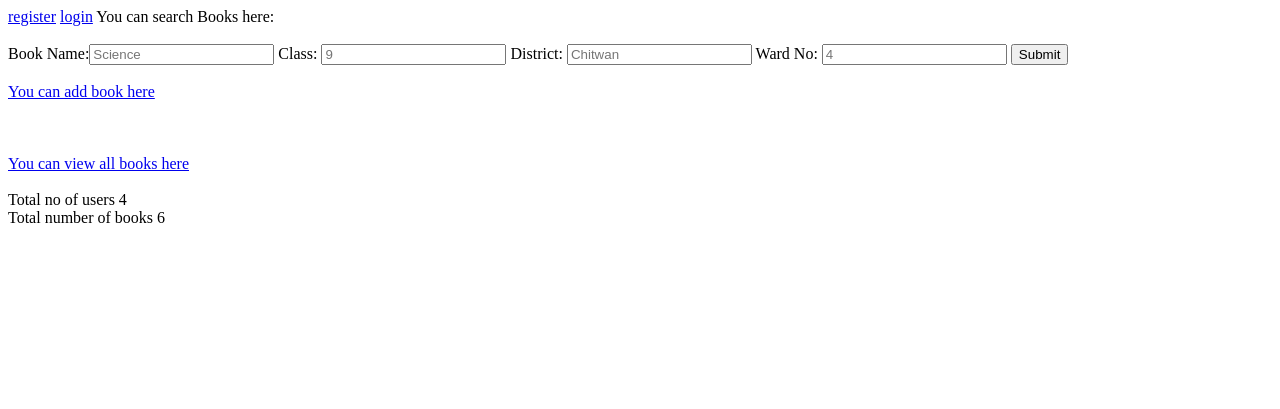
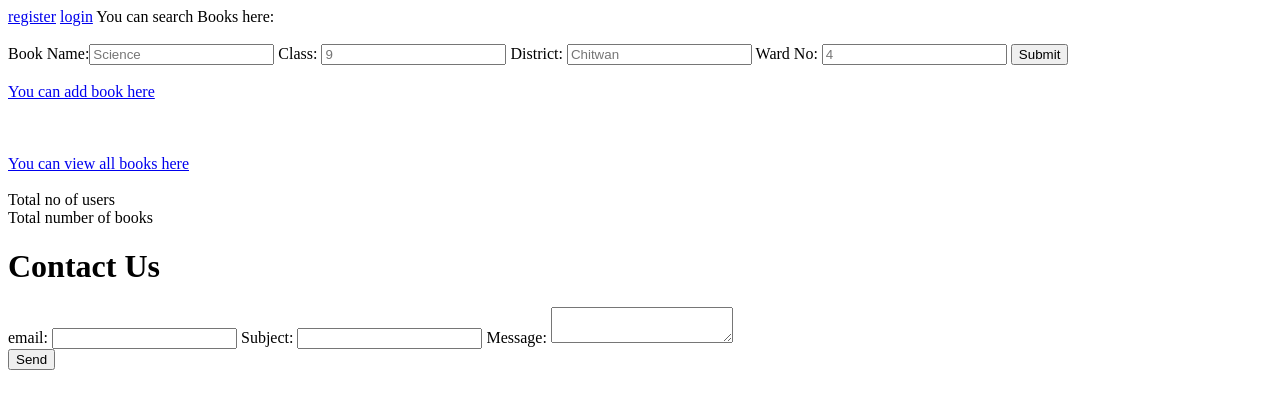
Before and after one commit to Ashwin-Dhakal/Mero-Book, a Django app: page / in a window 1280 px wide. Shown: the top 409 px of the page. Run offline with Django 3.2, Linux system fonts and the light colour scheme; data comes from the database, SQL or seed files in the repository; both versions use the stored data as it was after the commit; some libraries are stand-ins or nearby versions.

Commit message:
v 0.1 - Contact us backend added

```diff
--- a/backend/donate/forms.py
+++ b/backend/donate/forms.py
@@ -5,3 +5,8 @@
     class Meta:
         model=Details
         fields=['Name', 'Class', 'Publisher', 'Edition', 'Status', 'Your_District','Ward_number', 'Phone_number' ]
+
+class ContactForm(forms.Form):
+    from_email = forms.EmailField(required=True)
+    subject = forms.CharField(required=True)
+    message = forms.CharField(widget=forms.Textarea, required=True)
--- a/backend/donate/templates/donate/index.html
+++ b/backend/donate/templates/donate/index.html
@@ -39,5 +39,36 @@
 <br>
 Total no of users {{ total_users}}<br>
 Total number of books {{total_books}}
+
+
+
+<h1>Contact Us</h1>
+<form method="post" class="jscript">
+    {% csrf_token %}
+   email: <input type="email" name="from_email" >
+   Subject: <input type="text" name="subject" >
+   Message: <textarea name="message"></textarea>
+
+
+    <div class="form-actions">
+      <button id="jjscript" >Send</button>
+    </div>
+</form>
+
+<script
+  src="https://code.jquery.com/jquery-3.2.1.min.js"
+  integrity="sha256-hwg4gsxgFZhOsEEamdOYGBf13FyQuiTwlAQgxVSNgt4="
+  crossorigin="anonymous"></script>
+
+<script>
+   $(document).ready(function(){
+    $('.jscript').submit(function(){
+        if($('.jscript')[0].checkValidity()){
+            $('#jjscript').text('Sending');
+            $('#jjscript').attr('disabled', true);
+        }
+    });
+   });
+</script>
 </body>
 </html>
--- a/backend/donate/views.py
+++ b/backend/donate/views.py
@@ -7,6 +7,8 @@
 from django.db.models import Q
 from .models import Details
 from .forms import Donate_Book
+from django.core.mail import send_mail, BadHeaderError
+from . import forms
 
 
 def index(request):
@@ -109,3 +111,25 @@
     else:
         response= HttpResponse("You dont have permission to do this")
         return response
+
+
+# pachi add gareko
+
+def index(request):
+    if request.method == 'GET':
+        form = forms.ContactForm()
+    else:
+        form = forms.ContactForm(request.POST)
+        if form.is_valid():
+            subject = form.cleaned_data['subject']
+            from_email = form.cleaned_data['from_email']
+            message = form.cleaned_data['message']
+            try:
+                send_mail(subject, message, from_email, ['ashwindhakal97@gmail.com'], fail_silently=False)
+            except BadHeaderError:
+                return HttpResponse('Invalid header found.')
+            return redirect('success')
+    return render(request, "donate/index.html", {'form': form})
+
+def success(request):
+    return HttpResponse('Success! Thank you for your message.')
--- a/backend/hamrokitab/urls.py
+++ b/backend/hamrokitab/urls.py
@@ -23,6 +23,8 @@
     url(r'^search_list/$', donate_views.search_list, name='search_list'),
 
     url(r'^profile/$', donate_views.profile, name='profile'),
+    url(r'^success/$', donate_views.success, name='success'),
+
     url(r'^contributer_board/$', donate_views.contributer_board, name='contributer_board'),
 
 ]
```
Also changed, not shown: backend/donate/templates/donate/success.html (added, +10 -0 lines), backend/hamrokitab/settings.py (+8 -0 lines), backend/db.sqlite3.
